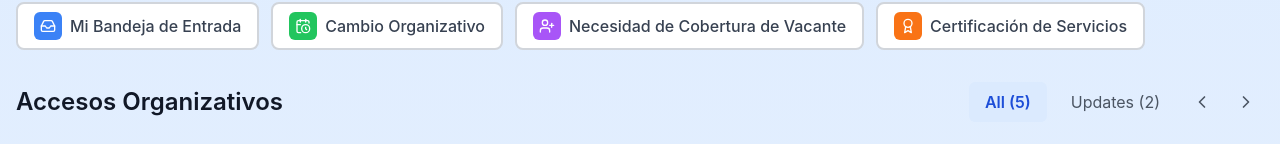
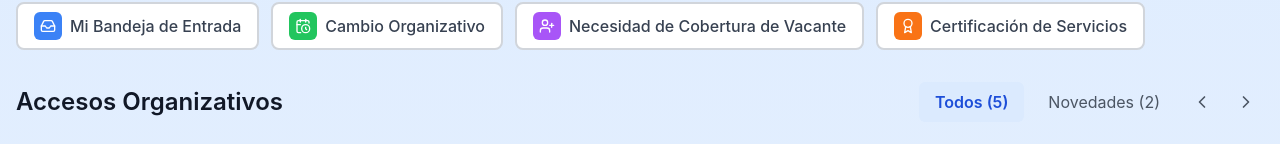
Before and after one commit to Shirslock/PortalRH, a React (Create React App) app: page / in a window 1280 px wide. Shown: the part 596-740 px from the top of the page. Built offline with nearby package versions, Linux system fonts and the light colour scheme.

Commit message:
Cambios Menores

```diff
--- a/src/data/organizationalUpdatesData.js
+++ b/src/data/organizationalUpdatesData.js
@@ -49,6 +49,6 @@ export const organizationalUpdatesData = [
 
 // Tabs de navegación
 export const organizationalTabsData = [
-  { id: 'all', label: 'All', count: 5 },
-  { id: 'updates', label: 'Updates', count: 2 }
+  { id: 'all', label: 'Todos', count: 5 },
+  { id: 'updates', label: 'Novedades', count: 2 }
 ];
```
